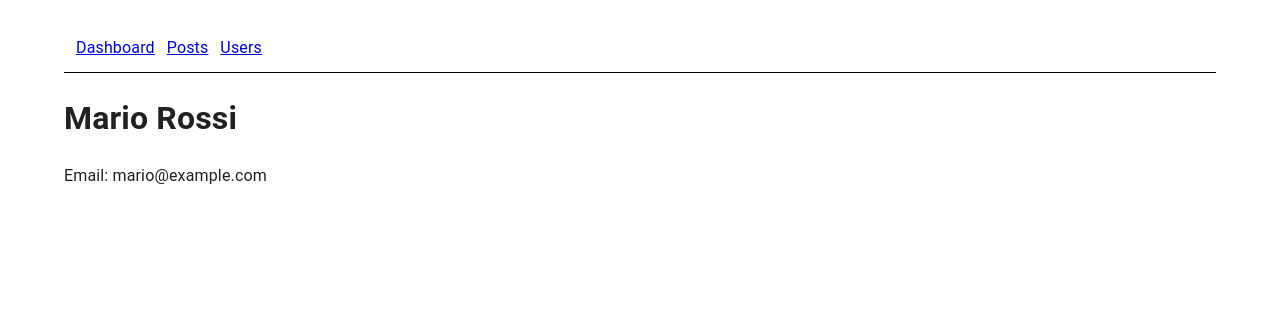
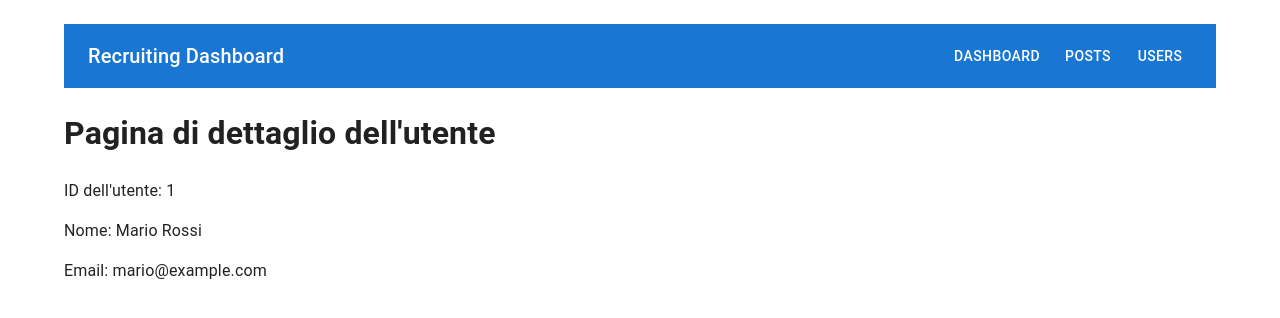
Before and after one commit to Fabio-Bianco/frontend-recruiting, a React (Vite) app: page /users/1 in a window 1280 px wide. Shown: the top 318 px of the page. Built offline with nearby package versions, Linux system fonts and the light colour scheme; data requests are answered from the project's data file.

Commit message:
feat: refactor Navbar to use Material-UI components and create UserDetail page

```diff
--- a/src/App.tsx
+++ b/src/App.tsx
@@ -16,7 +16,7 @@ import Navbar from "./components/Navbar";
 // Import del componente della pagina di dettaglio del post
 import PostsDetails from "./pages/details/PostsDetails";
 
-import { UserDetail } from "./pages/details/UserDeatil";
+import UserDetail from "./pages/details/UserDetail";
 
 
 
--- a/src/components/Navbar.tsx
+++ b/src/components/Navbar.tsx
@@ -1,11 +1,30 @@
+import AppBar from "@mui/material/AppBar";
+import Toolbar from "@mui/material/Toolbar";
+import Typography from "@mui/material/Typography";
+import Button from "@mui/material/Button";
+import Box from "@mui/material/Box";
 import { Link } from "react-router-dom";
 
 export default function Navbar() {
     return (
-        <nav style={{ display: "flex", gap: 12, padding: 12, borderBottom: "1px solid black" }}>
-            <Link to="/">Dashboard</Link>
-            <Link to="/posts">Posts</Link>
-            <Link to="/users">Users</Link>
-        </nav>
+        <AppBar position="static" elevation={0}>
+      <Toolbar>
+        <Typography variant="h6" sx={{ flexGrow: 1 }}>
+          Recruiting Dashboard
+        </Typography>
+
+        <Box sx={{ display: "flex", gap: 1 }}>
+          <Button color="inherit" component={Link} to="/">
+            Dashboard
+          </Button>
+          <Button color="inherit" component={Link} to="/posts">
+            Posts
+          </Button>
+          <Button color="inherit" component={Link} to="/users">
+            Users
+          </Button>
+        </Box>
+      </Toolbar>
+    </AppBar>
     )
 }
--- a/src/pages/details/UserDeatil.tsx
+++ b/src/pages/details/UserDetail.tsx
@@ -3,7 +3,8 @@ import { useParams } from "react-router-dom";
 import { getUserById } from "../../api/users.api";
 import type { User } from "../../types/user";
 
-export function UserDetail() {
+
+export default function UserDetail() {
   const { id } = useParams();
   const [user, setUser] = useState<User | null>(null);
   const [loading, setLoading] = useState(true);
@@ -20,10 +21,20 @@ export function UserDetail() {
         const data = await getUserById(id);
         setUser(data);
       } catch (err) {
+
         const status = (err as any)?.response?.status;
-        setError(status === 404 ? "Utente non trovato." : "Errore nel caricamento dell'utente.");
+        if (status === 404) {
+
+          setError("Utente non trovato.");
+
+        } else {
+
+          setError("Errore nel caricamento dell'utente.");
+        }
         setUser(null);
+
       } finally {
+
         setLoading(false);
       }
     }
@@ -31,13 +42,15 @@ export function UserDetail() {
     loadUser();
   }, [id]);
 
-  if (loading) return <div>Caricamento in corso...</div>;
-  if (error) return <div>{error}</div>;
-  if (!user) return <div>Utente non trovato.</div>;
+  if (loading) return <p>Caricamento...</p>;
+  if (error) return <p>{error}</p>;
+  if (!user) return <p>Utente non trovato.</p>;
 
   return (
     <div>
-      <h1>{user.name}</h1>
+      <h1>Pagina di dettaglio dell'utente</h1>
+      <p>ID dell'utente: {id}</p>
+      <p>Nome: {user.name}</p>
       <p>Email: {user.email}</p>
     </div>
   );
```
Also changed, not shown: src/pages/UserDetail.tsx (deleted).
